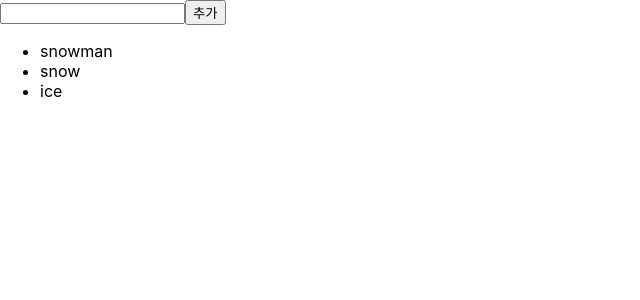
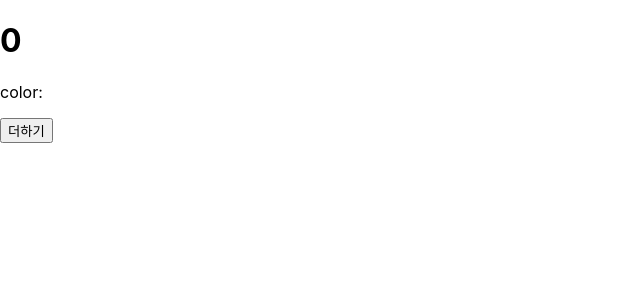
Before and after one commit to acogange/React_Study, a React (Create React App) app: page / in a window 1280 px wide. Shown: the top 300 px of the page, without its empty margins (0-640 px from the left). Built offline with nearby package versions, Linux system fonts and the light colour scheme.

Commit message:
chap 7 /life cycle

```diff
--- a/src/App.js
+++ b/src/App.js
@@ -8,6 +8,7 @@ import ScrollBox from './component/chap5/ScrollBox';
 import { render } from '@testing-library/react';
 import { Component } from 'react';
 import IterationSample from './component/chap6/IterationSample';
+import LifeCycleSample from './component/chap7/LifeCycleSample';
 
 class App extends Component {
   render() {
@@ -21,7 +22,8 @@ class App extends Component {
       // <ScrollBox ref={(ref)=>this.ScrollBox=ref}></ScrollBox>
       // <button onClick={()=>this.ScrollBox.scrollToBottom()}>go to bottom</button>
       // </div>
-      <IterationSample></IterationSample>
+      //<IterationSample></IterationSample>
+      <LifeCycleSample/>
     );
   }
 }
--- /dev/null
+++ b/src/component/chap7/LifeCycleSample.js
@@ -0,0 +1,78 @@
+import { Component } from "react";
+
+class LifeCycleSample extends Component{
+    state={//상태 초기화
+        number:0,
+        color:null,
+    }
+
+    myRef=null;
+
+    constructor(props){//컴포넌트 만들때 처음으로 실행 (초기 state 설정가능)
+        super(props);
+        console.log('constructor');
+    }
+
+    static getDerivedStateFromProps(nextProps, prevState){//props로 받아온 값을 state에 동기화
+        // 컴포넌트 마운트나 업데이트시 호출
+        console.log('getDerivedStateFromProps');
+        if(nextProps.color!==prevState.color){//props의 값이 이전값과 다르면
+            return {color:nextProps.color};//현재 props값으로 업데이트
+
+        }
+        return null;//아니면 냅두기
+    }
+
+    componentDidMount(){//컴포넌트 생성후 첫 렌더링 마친 후 실행
+        //비동기 작업 처리(이벤트 등록, setTimeOut, setInterval, 네트워크 요청) 자바 스크립트 라이브러리나 프레임워크 함수 호출,
+        console.log('componentDidMount');
+    }
+
+    shouldComponentUpdate(nextProps, nextState){//props, state 변경시 리렌더링 시작할지 여부 결정
+        //true / false 반환
+        console.log('shouldComponentUpdate', nextProps, nextState);
+        return nextState.number%10!==4;
+    }
+
+    componentWillUnmount(){//컴포넌트를 dom에서 제거할때 실행
+        console.log('componentWillUnmount');
+
+    }
+
+    handleClick=()=>{
+        this.setState({
+            number:this.state.number+1
+        });
+    }
+
+    getSnapshotBeforeUpdate(prevProps, prevState){//render에서 만들어진 결과물이 브라우저에 반영되기 직전 호출
+        //업데이트 직전값 참고할때 활용, componentDidUpdate함수에서 snapshot값으로 전달받음
+        console.log('getSnapshotBeforeUpdate');
+        if(prevProps.color!==this.props.color){
+            return this.myRef.style.color;
+        }
+        return null;
+    }
+    componentDidUpdate(prevProps, prevState,snapshot){//리렌더링 완료 후 실행
+        //컴포넌트가 이전에 가졌던 데이터에도 접근 가능, DOM 관련 처리 가능
+        console.log('componentDidUpdate',prevProps. prevState);
+        if(snapshot){
+            console.log('업데이트 되기 직전 색: ',snapshot);
+        }
+    }
+    render(){
+        console.log('render');
+        const style={
+            color:this.props.color
+        };
+        return (
+            <div>
+                <h1 style={style} ref={ref=>this.myRef=ref}>
+                    {this.state.number}
+                </h1>
+                <p>color: {this.state.color}</p>
+                <button onClick={this.handleClick}>더하기</button>
+            </div>
+        )
+    }
+}export default LifeCycleSample;
```
